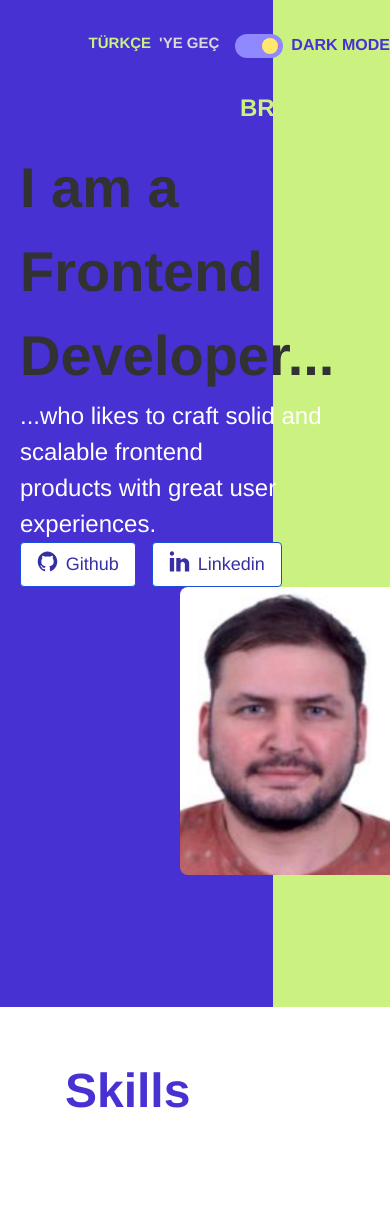
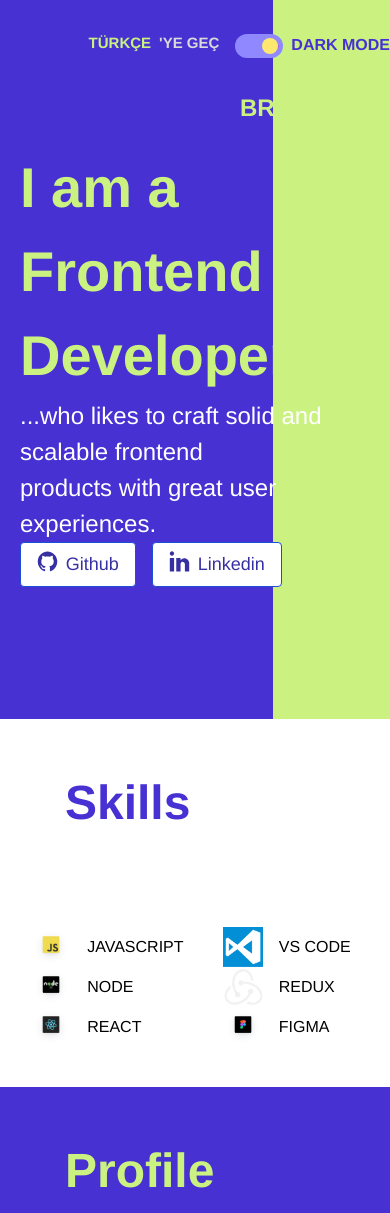
Before and after one commit to burgokmen/FSWeb-Frontend-Challenge, a React (Vite) app in the folder Gokmen-Resume/: page / in a window 390 px wide. Shown: the top 1213 px of the page. Built offline with nearby package versions, Linux system fonts and the light colour scheme.

Commit message:
gokmen pic removed thankfully

```diff
--- a/Gokmen-Resume/src/components/Header.jsx
+++ b/Gokmen-Resume/src/components/Header.jsx
@@ -10,7 +10,8 @@ function Header() {
   return (
     <header className="flex p-5 justify-center flex-col sm:flex-row">
       <div>
-        <h1 className="font-interbold font-bold sm:text-mygreen-1 text-[#333232] text-[3.5rem] ">
+        {/* <h1 className="font-interbold font-bold sm:text-mygreen-1 text-[#333232] text-[3.5rem] "> */}
+        <h1 className="font-interbold font-bold text-mygreen-1  text-[3.5rem] ">
           {data[language].header.title}
           <br /> {data[language].header.titleSecond}
         </h1>
@@ -49,7 +50,7 @@ function Header() {
           </a>
         </div>
       </div>
-      <img src={gokmen} className="w-[14rem] h-[18rem] ml-[10rem] rounded-lg" />
+      {/* <img src={gokmen} className="w-[14rem] h-[18rem] ml-[10rem] rounded-lg" /> */}
     </header>
   );
 }
```
